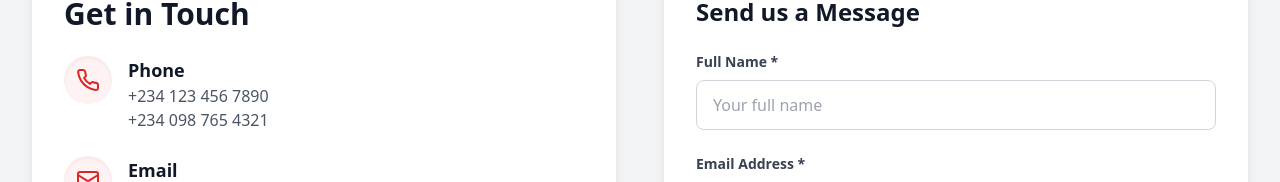
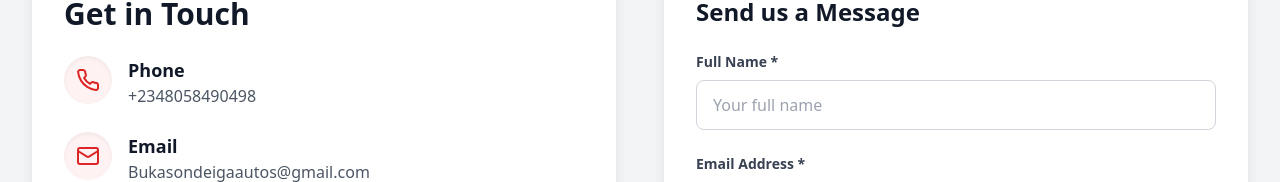
Before and after one commit to LovethDev/Carcommmerce, a React (Vite) app: page /contact in a window 1280 px wide. Shown: the part 481-663 px from the top of the page. Built offline with nearby package versions, Linux system fonts and the light colour scheme; no server answers.

Commit message:
Updated ContactView.tsx

```diff
--- a/src/components/ContactView.tsx
+++ b/src/components/ContactView.tsx
@@ -85,8 +85,8 @@ export const ContactView: React.FC = () => {
                   </div>
                   <div>
                     <h3 className="text-lg font-semibold text-gray-900">Phone</h3>
-                    <p className="text-gray-600">+234 123 456 7890</p>
-                    <p className="text-gray-600">+234 098 765 4321</p>
+                    <p className="text-gray-600">+2348058490498</p>
+
                   </div>
                 </div>
 
```
